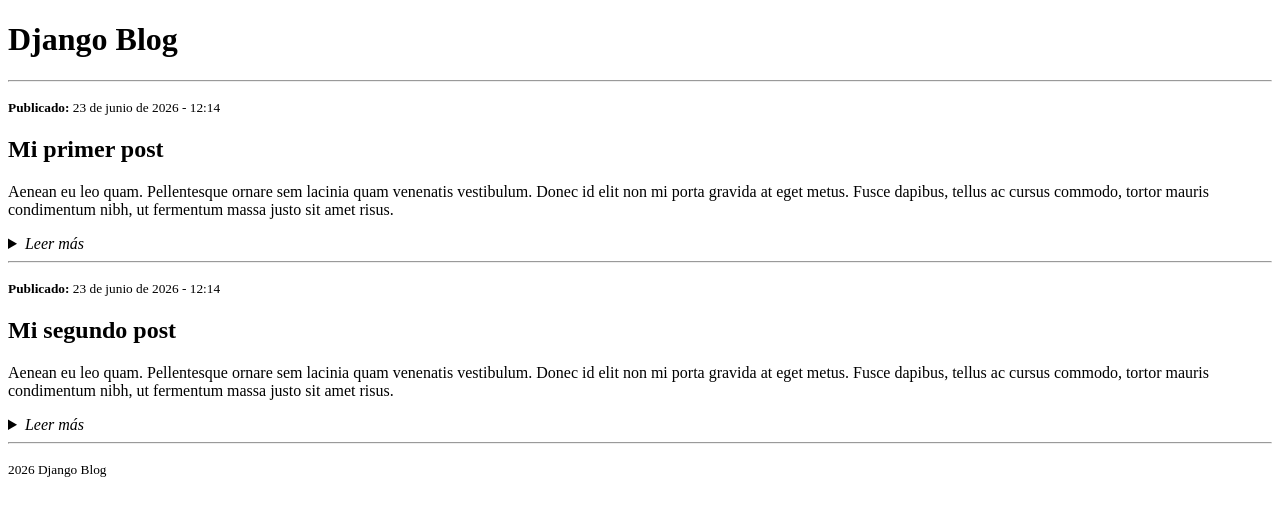
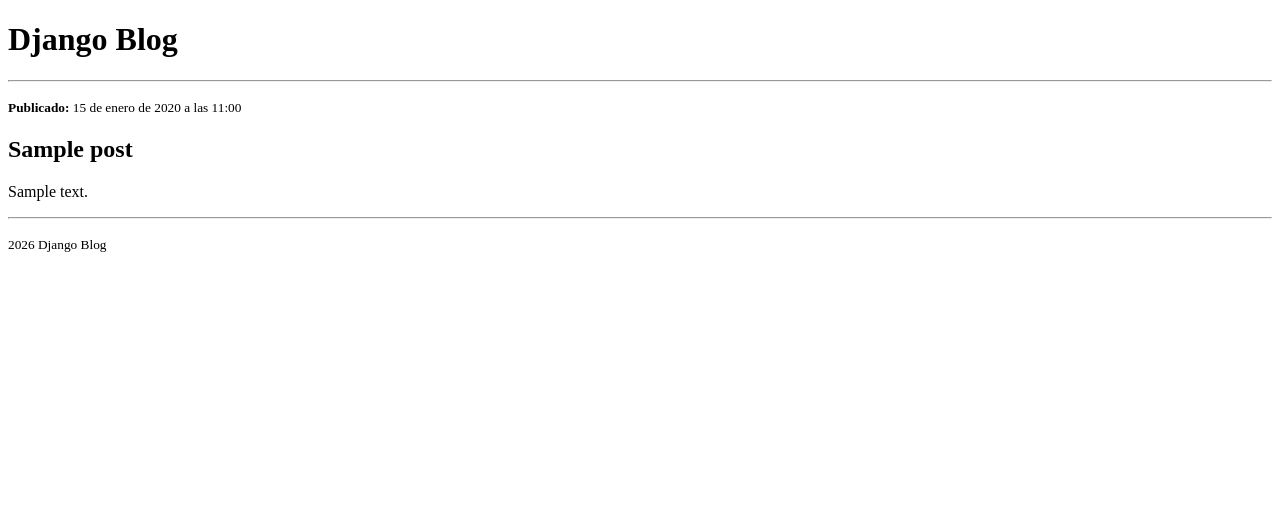
Before and after one commit to unaIdhunita/Blog, a Django app: template blog/templates/blog/post_list.html in a window 1280 px wide. Shown: the top 516 px of the page. Run offline with Django 5.2, Linux system fonts and the light colour scheme; the template is opened without the code that fills it: values that come from a table or form of the project are taken from there, others are empty; tables that the repository leaves empty hold one stand-in row (values such as "Sample post").

Commit message:
Add new template

```diff
--- a/blog/templates/blog/post_list.html
+++ b/blog/templates/blog/post_list.html
@@ -10,25 +10,15 @@
             <h1>Django Blog</h1>
             <hr>
       </header>
-      <main>
-            <p><small><strong>Publicado:</strong> 23 de junio de 2026 - 12:14</small></p>
-            <h2>Mi primer post</h2>
-            <p>Aenean eu leo quam. Pellentesque ornare sem lacinia quam venenatis vestibulum. Donec id elit non mi porta gravida at eget metus. Fusce dapibus, tellus ac cursus commodo, tortor mauris condimentum nibh, ut fermentum massa justo sit amet risus.</p>
-            <details>
-                  <summary><i>Leer más</i></summary>
-                  <p>Contenido completo del primer post...</p>
-            </details>
-            <hr>
-
-            <p><small><strong>Publicado:</strong> 23 de junio de 2026 - 12:14</small></p>
-            <h2>Mi segundo post</h2>
-            <p>Aenean eu leo quam. Pellentesque ornare sem lacinia quam venenatis vestibulum. Donec id elit non mi porta gravida at eget metus. Fusce dapibus, tellus ac cursus commodo, tortor mauris condimentum nibh, ut fermentum massa justo sit amet risus.</p>
-            <details>
-                  <summary><i>Leer más</i></summary>
-                  <p>Contenido completo del segundo post...</p>
-            </details>
-            <hr>
-
+<main>
+            {% for post in posts %}
+                  <p><small><strong>Publicado:</strong> {{ post.published_date }}</small></p>
+                  <h2>{{ post.title }}</h2>
+                  <p>{{ post.text|linebreaksbr }}</p>
+                  <hr>
+            {% empty %}
+                  <p>Todavía no hay posts publicados.</p>
+            {% endfor %}
       </main>
       <footer>
             <p><small>2026 Django Blog</small></p>
--- a/blog/views.py
+++ b/blog/views.py
@@ -1,6 +1,8 @@
 from django.shortcuts import render
-
+from django.utils import timezone
+from .models import Post
 # Create your views here.
 
 def post_list(request):
-    return render(request, 'blog/post_list.html', {})
+    post=Post.objects.filter(published_date__lte=timezone.now()).orderby("published_date")
+    return render(request, 'blog/post_list.html', {"post": post})
```
Also changed, not shown: 1 other file.
